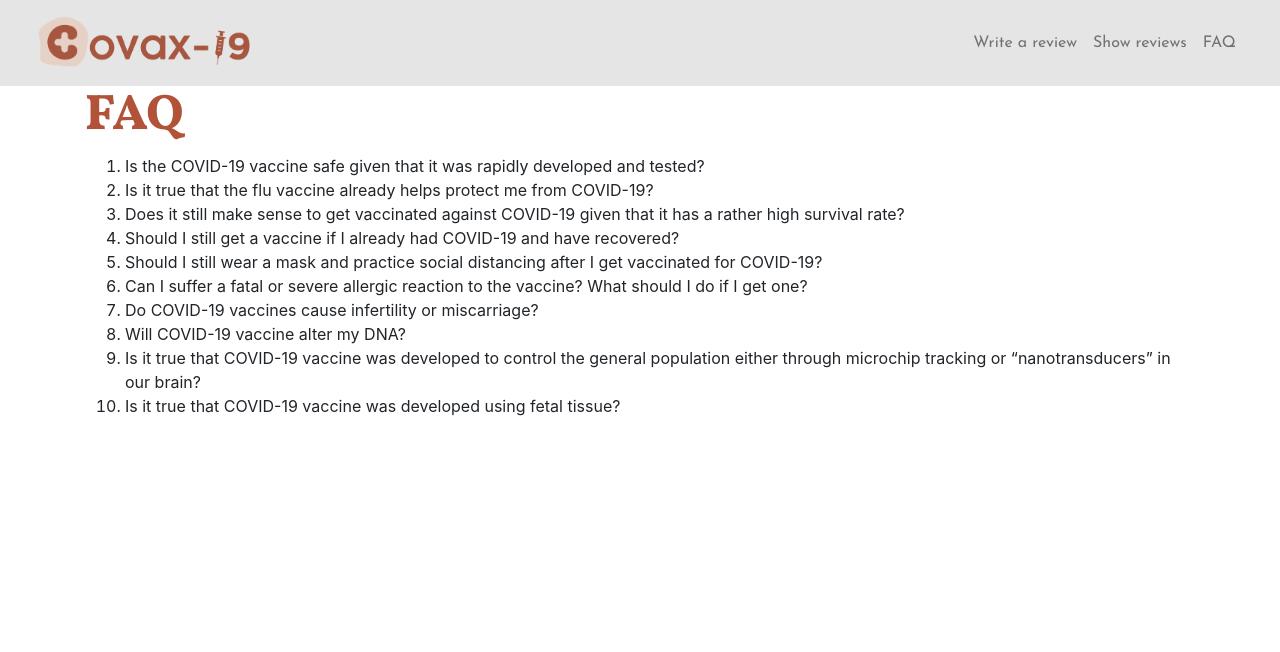
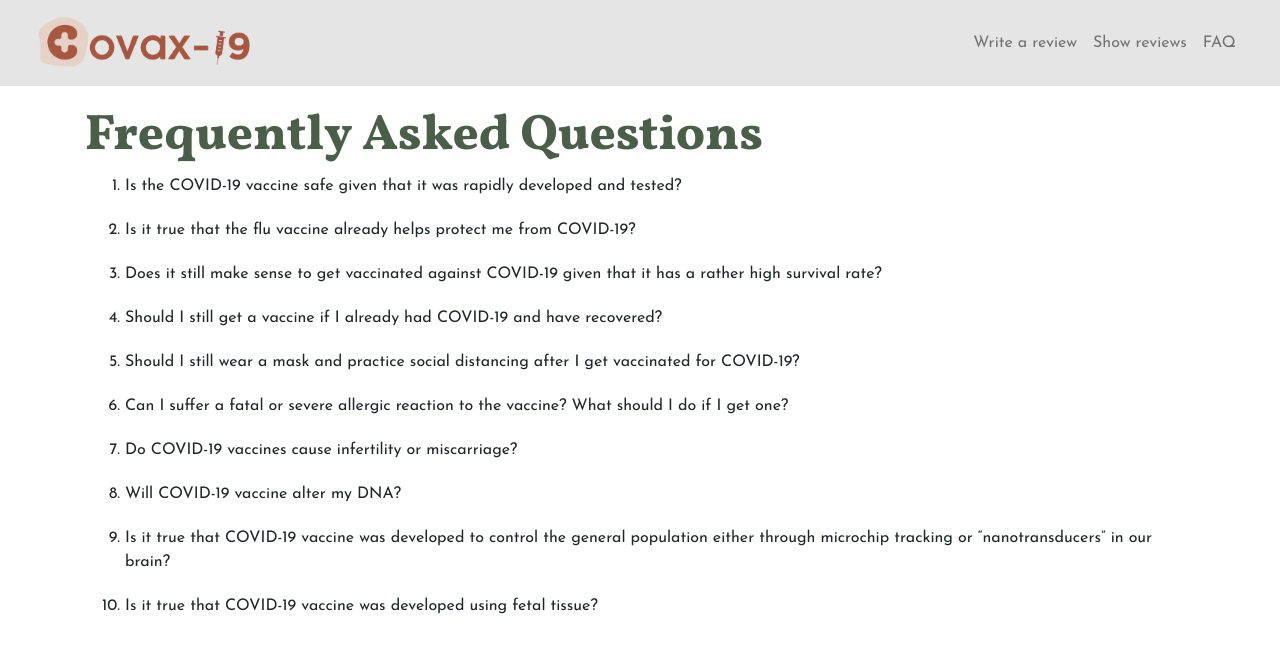
Before and after one commit to alanngo/covax19, a React (Create React App) app: page /faq in a window 1280 px wide. Shown: the top 652 px of the page. Built offline with nearby package versions, Linux system fonts and the light colour scheme.

Commit message:
Added styling

```diff
--- a/src/pages/faq/Faq.jsx
+++ b/src/pages/faq/Faq.jsx
@@ -1,10 +1,16 @@
 import PageContainer from "../../components/layout/PageContainer";
+import "./faqs.css";
+
 
 const Faq = () => {
   return (
+
     <PageContainer>
+      <div className="faqcontainer">
 
-      <h1>FAQ</h1>
+
+
+      <h1>Frequently Asked Questions</h1>
       <ol>
       <li>Is the COVID-19 vaccine safe given that it was rapidly developed and tested? </li>
       <li>Is it true that the flu vaccine already helps protect me from COVID-19?</li>
@@ -17,7 +23,11 @@ const Faq = () => {
       <li>Is it true that COVID-19 vaccine was developed to control the general population either through microchip tracking or “nanotransducers” in our brain?</li>
       <li>Is it true that COVID-19 vaccine was developed using fetal tissue?</li>
       </ol>
+
+      </div>
     </PageContainer>
+
+
 
   );
 };
--- /dev/null
+++ b/src/pages/faq/faqs.css
@@ -0,0 +1,18 @@
+.faqcontainer {
+    margin-top: 20px;
+
+}
+
+.faqcontainer h1 {
+    color:
+     #4A5E49;
+
+}
+
+.faqcontainer li {
+
+    font-family: 'Josefin Sans', serif;
+
+     margin-bottom: 20px;
+
+}
```
